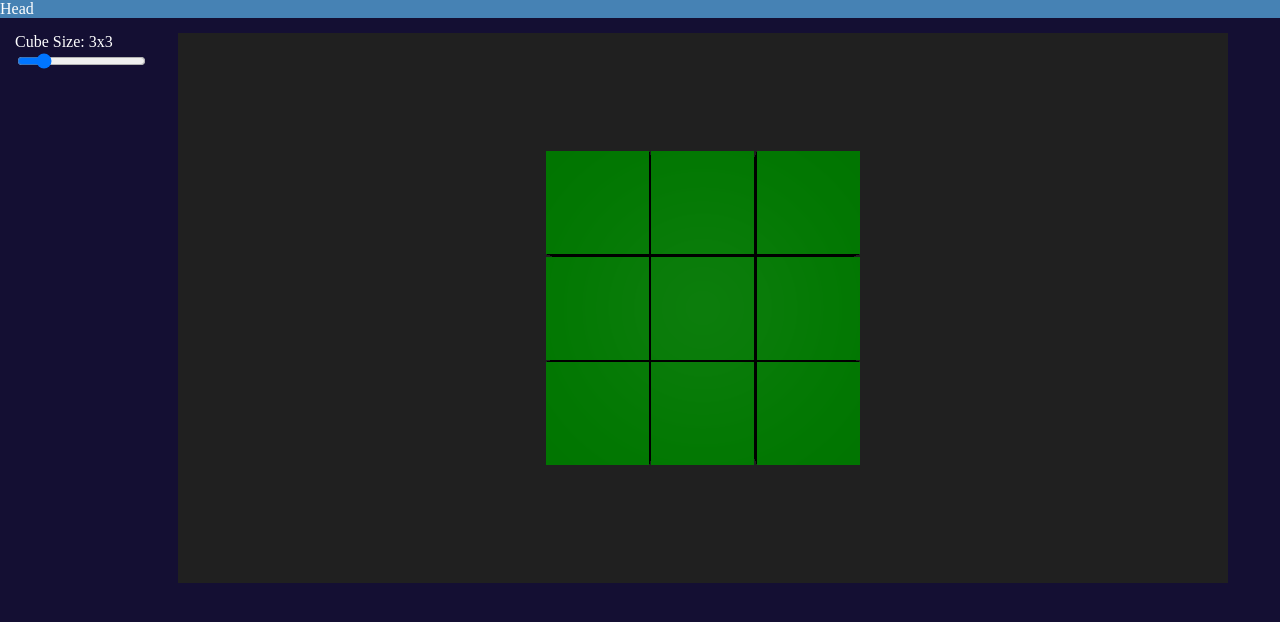
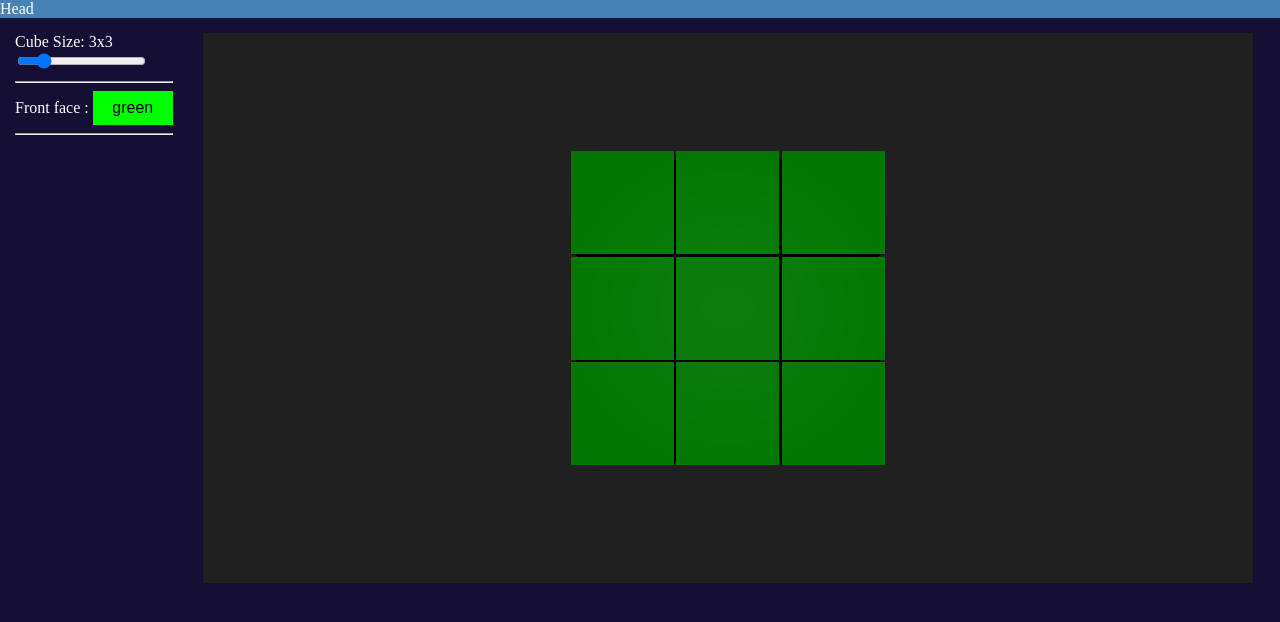
Before and after one commit to AuMgAn/cubeviewer, an Angular app: page / in a window 1280 px wide. Shown: the top 622 px of the page. Built offline with nearby package versions, Linux system fonts and the light colour scheme.

Commit message:
feat : add selection of front face for later use with slice rotation

```diff
--- a/src/app/app.component.css
+++ /dev/null
@@ -1,33 +0,0 @@
-option {
-    padding: 0;
-}
-
-datalist {
-    display: flex;
-    flex-direction: column;
-    justify-content: space-between;
-    writing-mode: vertical-lr;
-  }
-
-.head {
-    width: 100%;
-    height: 5%;
-    background-color: steelblue;
-}
-
-.app {
-    display: flex;
-    flex-direction: line;
-}
-
-.params {
-    margin: 5px;
-    padding: 10px;
-    height: fit-content;
-}
-
-.viewer {
-    margin: 5px;
-    padding: 10px;
-    height: fit-content;
-}
--- a/src/app/app.component.html
+++ b/src/app/app.component.html
@@ -5,10 +5,20 @@
   <div class="params">
     <label for="side">Cube Size: {{selectedSide}}x{{selectedSide}}</label><br />
     <input id="size-slider" type="range" step="1" min="{{sides[0]}}" max="{{sides[sides.length - 1]}}" [(ngModel)]="selectedSide"/>
+    <hr>
+
+    <label for="side">Front face : </label>
+    <div class="dropdown">
+      <button class="{{face}}-dd">{{face}}</button>
+      <div class="dropdown-content">
+        <button *ngFor="let color of colors" (click)="updateFace(color)" class="{{color}}-dd">{{color}}</button>
+      </div>
+    </div>
+    <hr>
   </div>
 
   <div class="viewer">
-    <app-viewer [size]="selectedSide"></app-viewer>
+    <app-viewer [size]="selectedSide" [face]="face[0]"></app-viewer>
   </div>
 
 </div>
--- /dev/null
+++ b/src/app/app.component.scss
@@ -0,0 +1,99 @@
+option {
+    padding: 0;
+}
+
+datalist {
+    display: flex;
+    flex-direction: column;
+    justify-content: space-between;
+    writing-mode: vertical-lr;
+  }
+
+.head {
+    width: 100%;
+    height: 5%;
+    background-color: steelblue;
+}
+
+.app {
+    display: flex;
+    flex-direction: line;
+}
+
+.params {
+    margin: 5px;
+    padding: 10px;
+    height: fit-content;
+}
+
+.viewer {
+    margin: 5px;
+    padding: 10px;
+    height: fit-content;
+}
+
+/* The container <div> - needed to position the dropdown content */
+.dropdown {
+    position: relative;
+    display: inline-block;
+}
+
+/* Dropdown Content (Hidden by Default) */
+.dropdown-content {
+    display: none;
+    position: absolute;
+    box-shadow: 0px 8px 16px 0px rgba(0,0,0,0.2);
+    z-index: 1;
+}
+
+/* Links inside the dropdown */
+.dropdown-content button {
+    color: black;
+    padding: 12px 16px;
+    font-size: 16px;
+    text-decoration: none;
+    display: block;
+}
+
+/* Change color of dropdown links on hover */
+.dropdown-content button:hover {background-color: #ddd;}
+
+/* Show the dropdown menu on hover */
+.dropdown:hover .dropdown-content {display: block;}
+
+/* Change the background color of the dropdown button when the dropdown content is shown */
+.dropdown:hover .dropbtn {background-color: #3e8e41;}
+
+/* Dropdown Button */
+%dropbtn {
+  color: black;
+  padding: 8px;
+  font-size: 16px;
+  width: 80px;
+  border: none;
+}
+
+.green-dd {
+    @extend %dropbtn;
+    background-color: #00FF00;
+}
+.blue-dd {
+    @extend %dropbtn;
+    background-color: #0000FF;
+}
+.white-dd {
+    @extend %dropbtn;
+    background-color: #FFFFFF;
+}
+.yellow-dd {
+    @extend %dropbtn;
+    background-color: #FFFF00;
+}
+.red-dd {
+    @extend %dropbtn;
+    background-color: #FF0000;
+}
+.orange-dd {
+    @extend %dropbtn;
+    background-color: #FF4C00;
+}
--- a/src/app/app.component.ts
+++ b/src/app/app.component.ts
@@ -1,4 +1,4 @@
-import { Component } from '@angular/core';
+import { Component, OnInit } from '@angular/core';
 import { CommonModule } from '@angular/common';
 import { ViewerComponent } from "./viewer/viewer.component";
 import { FormsModule } from '@angular/forms'
@@ -7,10 +7,17 @@ import { FormsModule } from '@angular/forms'
   selector: 'app-root',
   imports: [CommonModule, ViewerComponent, FormsModule],
   templateUrl: './app.component.html',
-  styleUrl: './app.component.css'
+  styleUrl: './app.component.scss'
 })
-export class AppComponent {
+export class AppComponent{
+
   title = 'cubeviewer';
   sides = [2, 3, 4, 5, 6, 7, 8];
+  colors = ["green", "blue", "white", "yellow", "red", "orange"]
   selectedSide = 3;
+  face = "green"
+
+  updateFace(newFace: string) {
+    this.face = newFace
+  }
 }
--- a/src/app/viewer/viewer.component.ts
+++ b/src/app/viewer/viewer.component.ts
@@ -7,11 +7,12 @@ import { OrbitControls } from 'three/addons/controls/OrbitControls.js'
   selector: 'app-viewer',
   imports: [],
   templateUrl: './viewer.component.html',
-  styleUrl: './viewer.component.css'
+  styleUrl: './viewer.component.scss'
 })
 export class ViewerComponent implements OnInit {
 
   @Input() size = 3;
+  @Input() face = "g";
 
   width = 3;
 
@@ -198,4 +199,8 @@ export class ViewerComponent implements OnInit {
   return idCubes
   }
 
+  rotateSlice(boxes: THREE.Mesh[][][], axis: string) {
+
+  }
+
 }
```
Also changed, not shown: src/app/viewer/viewer.component.scss (renamed from src/app/viewer/viewer.component.css).
